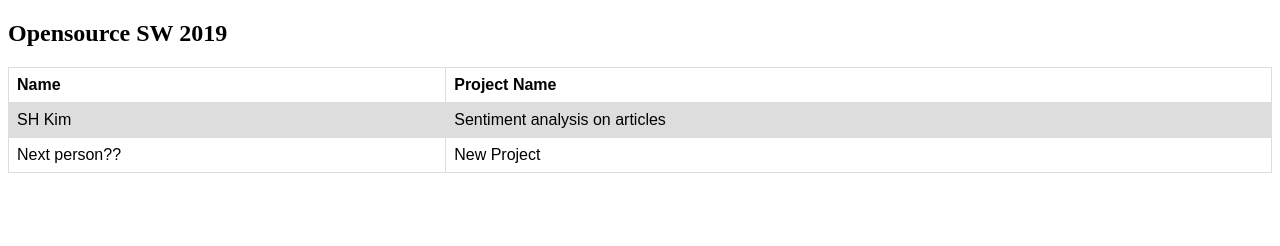
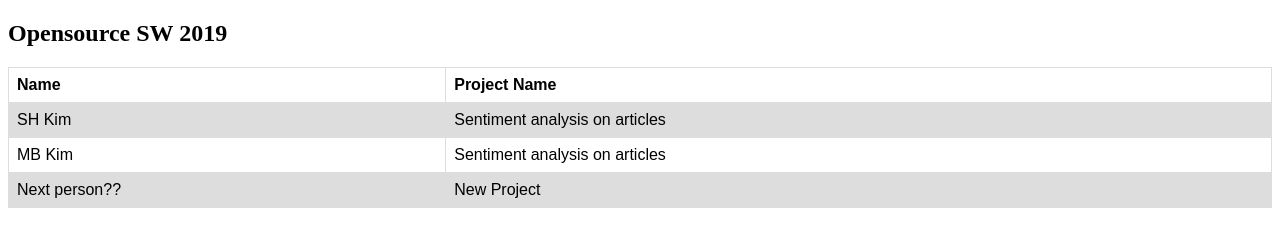
Before and after one commit to shkim-ict/opensw2019, a plain HTML site: page index.html in a window 1280 px wide. Drawn offline with Linux system fonts and the light colour scheme.

Commit message:
update index.html MB Kim

```diff
--- a/index.html
+++ b/index.html
@@ -33,6 +33,10 @@ tr:nth-child(even) {
     <td>Sentiment analysis on articles</td>
   </tr>
   <tr>
+    <td>MB Kim</td>
+    <td>Sentiment analysis on articles</td>
+  </tr>
+  <tr>
     <td>Next person??</td>
     <td>New Project</td>
   </tr>
```
